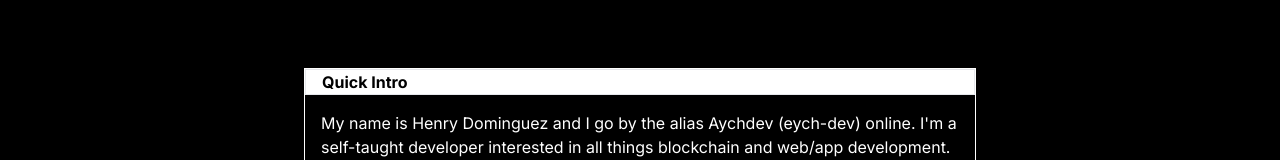
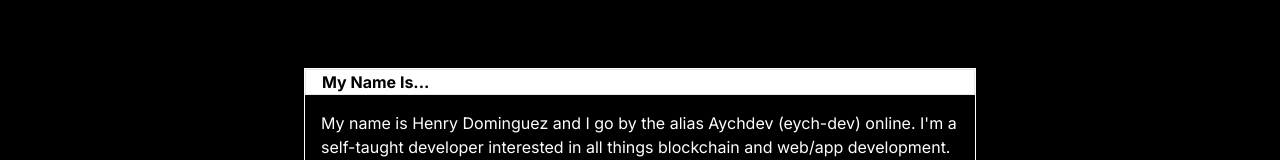
Before and after one commit to aych-dev/Aychdev-Website, a Next.js app: page / in a window 1280 px wide. Shown: the part 304-464 px from the top of the page. Built offline with nearby package versions, Linux system fonts and the light colour scheme.

Commit message:
updated x link

```diff
--- a/app/components/Footer.tsx
+++ b/app/components/Footer.tsx
@@ -7,7 +7,7 @@ const Footer = () => {
   return (
     <footer className='min-w-full text-2xl text-white py-3'>
       <div className='flex items-center justify-center p-4'>
-        <Link className='mx-2' href={'https://twitter.com/aychdev'}>
+        <Link className='mx-2' href={'https://x.com/aychdev'}>
           <FaTwitter />
         </Link>
         <Link className='mx-2' href={'mailto:henrydominguez.dev@gmail.com'}>
--- a/app/components/Introduction.tsx
+++ b/app/components/Introduction.tsx
@@ -4,7 +4,7 @@ const Introduction = () => {
   return (
     <div className='border border-white max-w-2xl'>
       <div className='border bg-white'>
-        <h1 className='ml-4 text-black font-bold'>Quick Intro</h1>
+        <h1 className='ml-4 text-black font-bold'>My Name Is...</h1>
       </div>
       <p className='m-4 '>
         My name is Henry Dominguez and I go by the alias Aychdev (eych-dev)
```
